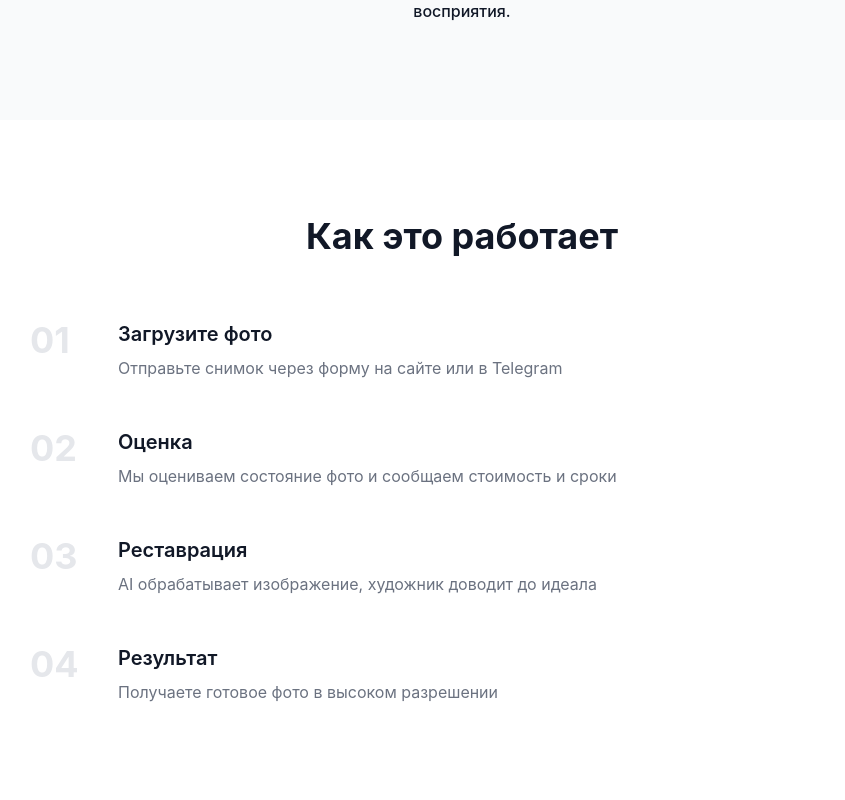
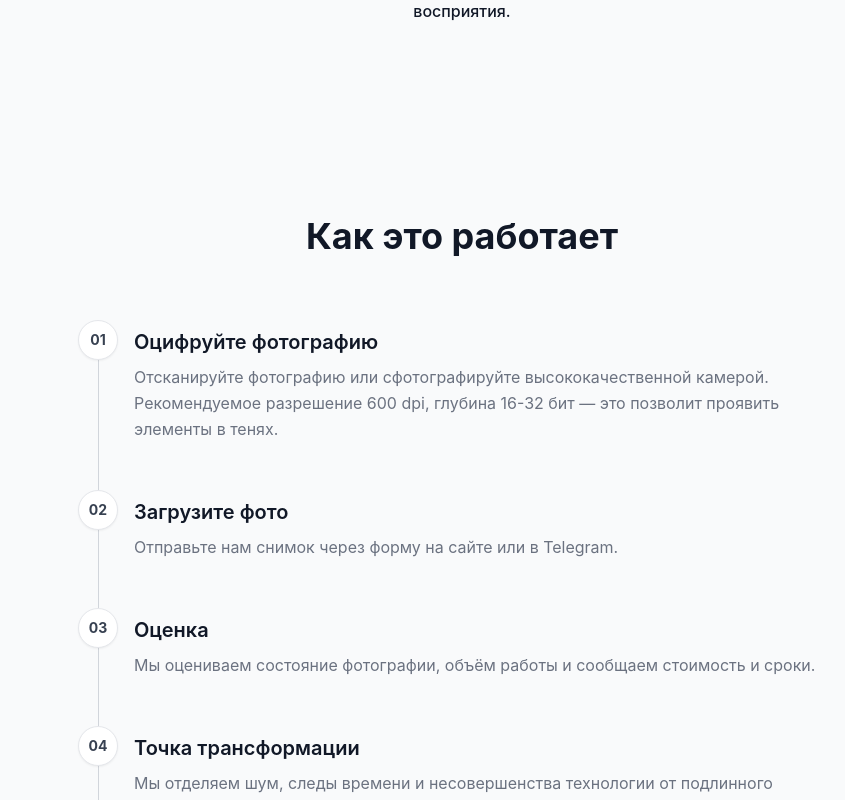
Before and after one commit to proyavi-art/site-proyavi-art, a Next.js app: page / in a window 1280 px wide. Shown: the part 2660-3460 px from the top of the page, without its empty margins (178-1023 px from the left). Built offline with nearby package versions, Linux system fonts and the light colour scheme.

Commit message:
изменен блок как это работает

```diff
--- a/app/page.tsx
+++ b/app/page.tsx
@@ -114,24 +114,62 @@ export default function Home() {
         </div>
       </section>
 
-      {/* ПРОЦЕСС */}
-      <section className="py-24 px-4 max-w-4xl mx-auto">
-        <h2 className="text-3xl md:text-4xl font-bold text-center mb-16">Как это работает</h2>
-        <div className="space-y-12">
-          {[
-            { step: "01", title: "Загрузите фото", desc: "Отправьте снимок через форму на сайте или в Telegram" },
-            { step: "02", title: "Оценка", desc: "Мы оцениваем состояние фото и сообщаем стоимость и сроки" },
-            { step: "03", title: "Реставрация", desc: "AI обрабатывает изображение, художник доводит до идеала" },
-            { step: "04", title: "Результат", desc: "Получаете готовое фото в высоком разрешении" },
-          ].map((item) => (
-            <div key={item.step} className="flex gap-6 items-start">
-              <span className="text-4xl font-bold text-gray-200 flex-shrink-0 w-16">{item.step}</span>
-              <div>
-                <h3 className="text-xl font-semibold mb-2">{item.title}</h3>
-                <p className="text-gray-500">{item.desc}</p>
+      {/* ПРОЦЕСС — временная шкала */}
+      <section className="py-24 px-4 bg-gray-50">
+        <div className="max-w-3xl mx-auto">
+          <h2 className="text-3xl md:text-4xl font-bold text-center mb-16">Как это работает</h2>
+
+          <div className="relative">
+            {/* Вертикальная линия */}
+            <div className="absolute left-5 top-2 bottom-2 w-px bg-gray-300" />
+
+            {[
+              {
+                step: "01",
+                title: "Оцифруйте фотографию",
+                desc: "Отсканируйте фотографию или сфотографируйте высококачественной камерой. Рекомендуемое разрешение 600 dpi, глубина 16-32 бит — это позволит проявить элементы в тенях.",
+              },
+              {
+                step: "02",
+                title: "Загрузите фото",
+                desc: "Отправьте нам снимок через форму на сайте или в Telegram.",
+              },
+              {
+                step: "03",
+                title: "Оценка",
+                desc: "Мы оцениваем состояние фотографии, объём работы и сообщаем стоимость и сроки.",
+              },
+              {
+                step: "04",
+                title: "Точка трансформации",
+                desc: "Мы отделяем шум, следы времени и несовершенства технологии от подлинного изображения, сохраняя его характер, форму и эмоциональную тональность, транслируя в современное визуальное пространство.",
+              },
+              {
+                step: "05",
+                title: "Результат для оценки",
+                desc: "До оплаты вы получаете фрагмент готовой работы в высоком разрешении и оцениваете, насколько удовлетворены результатом.",
+              },
+              {
+                step: "06",
+                title: "Оплата",
+                desc: "Если результат вас устраивает, вы производите оплату удобным способом.",
+              },
+              {
+                step: "07",
+                title: "Получение возвращённого момента",
+                desc: "После поступления оплаты вы получаете на ваш контактный адрес полное восстановленное изображение в цифровом формате. Без шума, но с возвращённым светом.",
+              },
+            ].map((item, index) => (
+              <div key={item.step} className="relative pl-14 pb-12 last:pb-0">
+                {/* Точка с номером на линии */}
+                <div className="absolute left-0 top-0 w-10 h-10 rounded-full bg-white border border-gray-200 flex items-center justify-center text-sm font-bold text-gray-700 shadow-sm">
+                  {item.step}
+                </div>
+                <h3 className="text-xl font-semibold mb-2 pt-2">{item.title}</h3>
+                <p className="text-gray-500 leading-relaxed">{item.desc}</p>
               </div>
-            </div>
-          ))}
+            ))}
+          </div>
         </div>
       </section>
 
```
